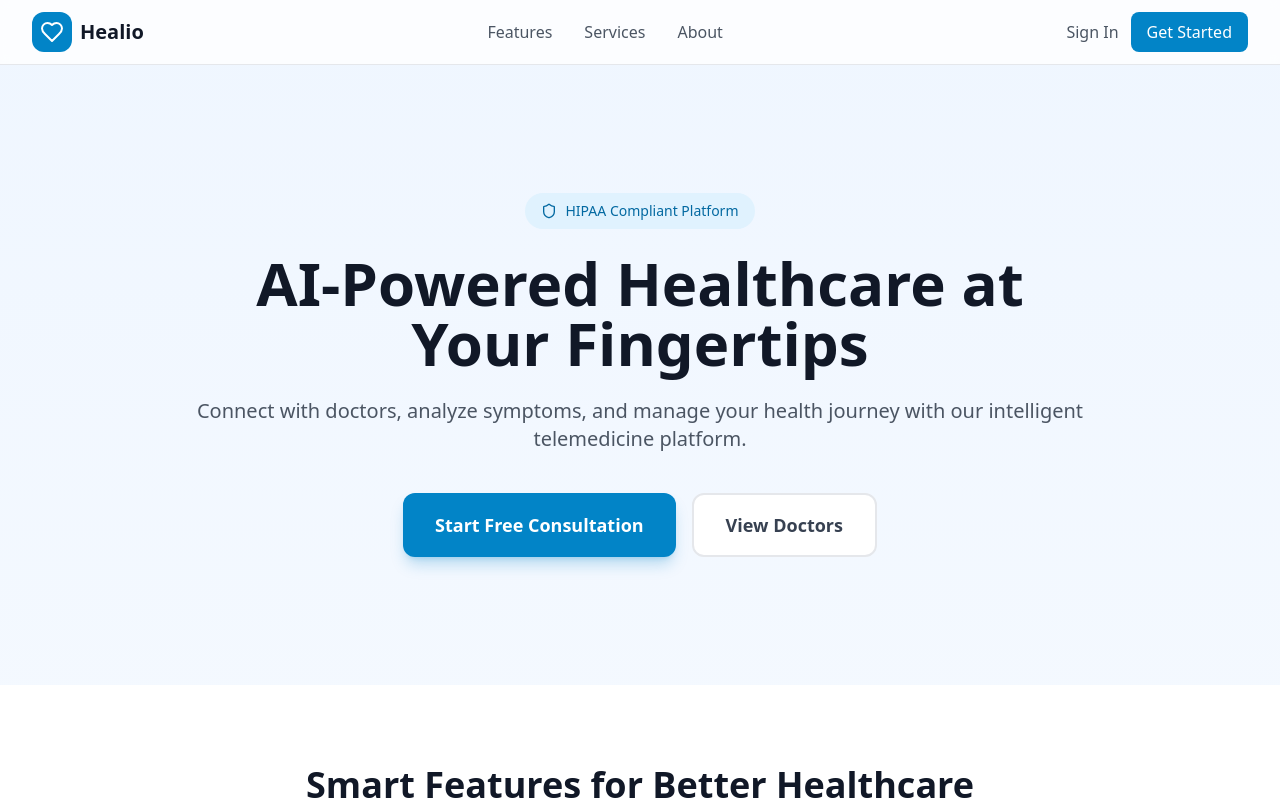
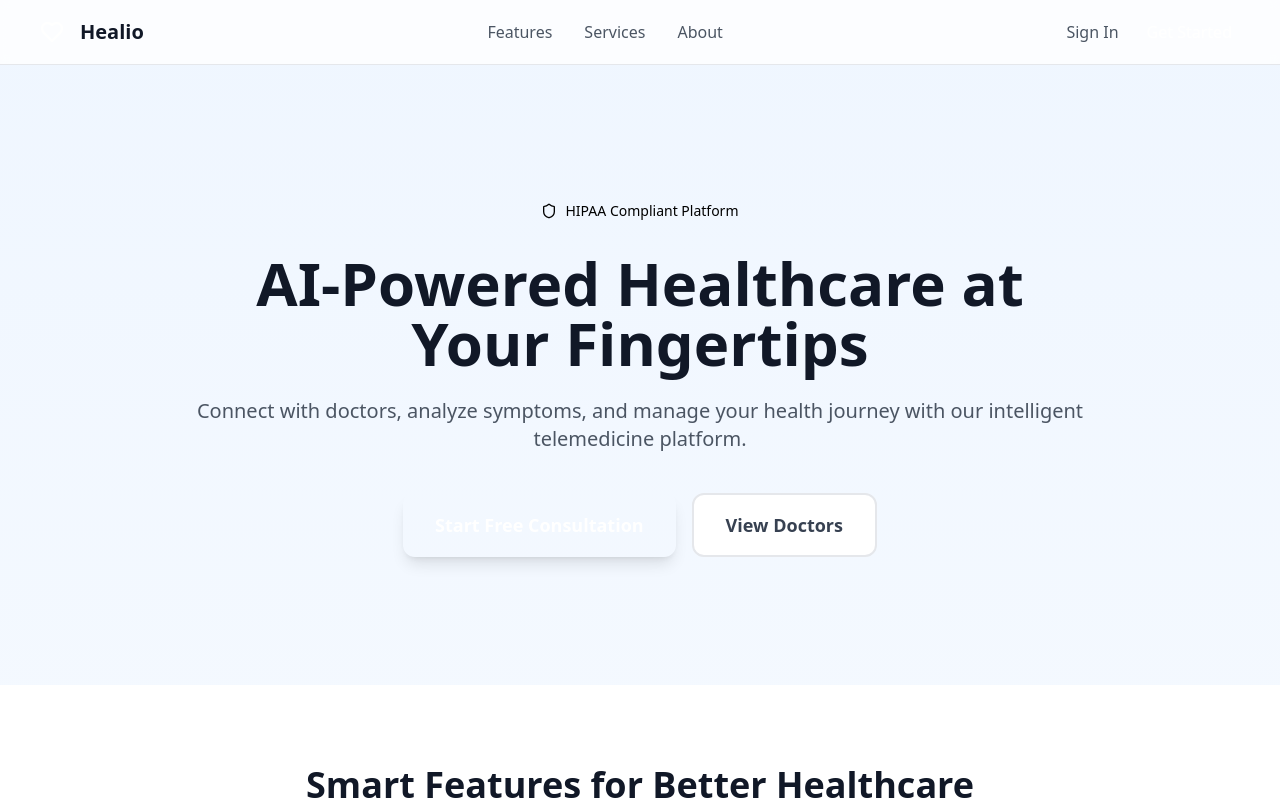
Before and after one commit to sano0007/healio, a Next.js app in the folder apps/web/: page / in a window 1280 px wide. Shown: the top 800 px of the page. Built offline with nearby package versions, Linux system fonts and the light colour scheme.

Commit message:
feat: update tailwind config with brand colors

```diff
--- a/apps/web/tailwind.config.ts
+++ b/apps/web/tailwind.config.ts
@@ -10,35 +10,22 @@ const config: Config = {
     theme: {
         extend: {
             fontFamily: {
-                sans: ["var(--font-geist-sans)", ...fontFamily.sans],
-                mono: ["var(--font-geist-mono)", ...fontFamily.mono],
+                sans: ["var(--font-inter)", ...fontFamily.sans],
             },
             colors: {
-                primary: {
-                    50: "#f0f9ff",
-                    100: "#e0f2fe",
-                    200: "#bae6fd",
-                    300: "#7dd3fc",
-                    400: "#38bdf8",
-                    500: "#0ea5e9",
-                    600: "#0284c7",
-                    700: "#0369a1",
-                    800: "#075985",
-                    900: "#0c4a6e",
-                    950: "#082f49",
+                brand: {
+                    dark: "#243B42",
+                    DEFAULT: "#2D4A53",
+                    medium: "#3A5F6A",
+                    light: "#C5DEE6",
+                    lighter: "#E1EFF4",
+                    lightest: "#F0F7FA",
+                    offwhite: "#FAFAFA",
+                    black: "#0D0D0D",
                 },
-                medical: {
-                    50: "#f0fdfa",
-                    100: "#ccfbf1",
-                    200: "#99f6e4",
-                    300: "#5eead4",
-                    400: "#2dd4bf",
-                    500: "#14b8a6",
-                    600: "#0d9488",
-                    700: "#0f766e",
-                    800: "#115e59",
-                    900: "#134e4a",
-                },
+            },
+            borderRadius: {
+                '4xl': '2rem',
             },
         },
     },
```
